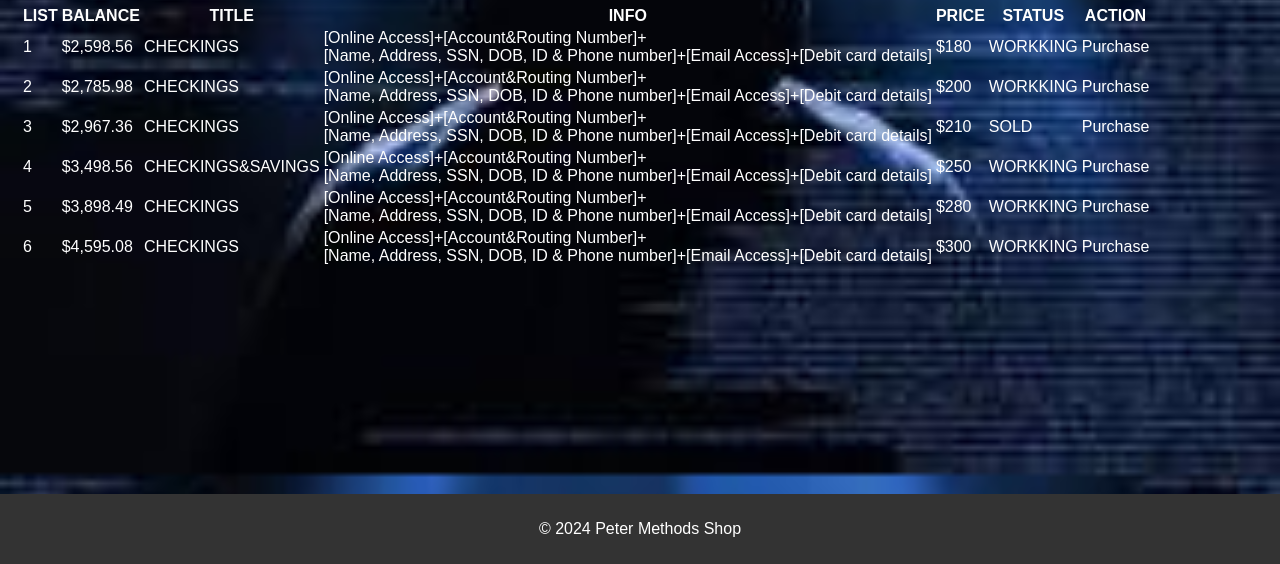
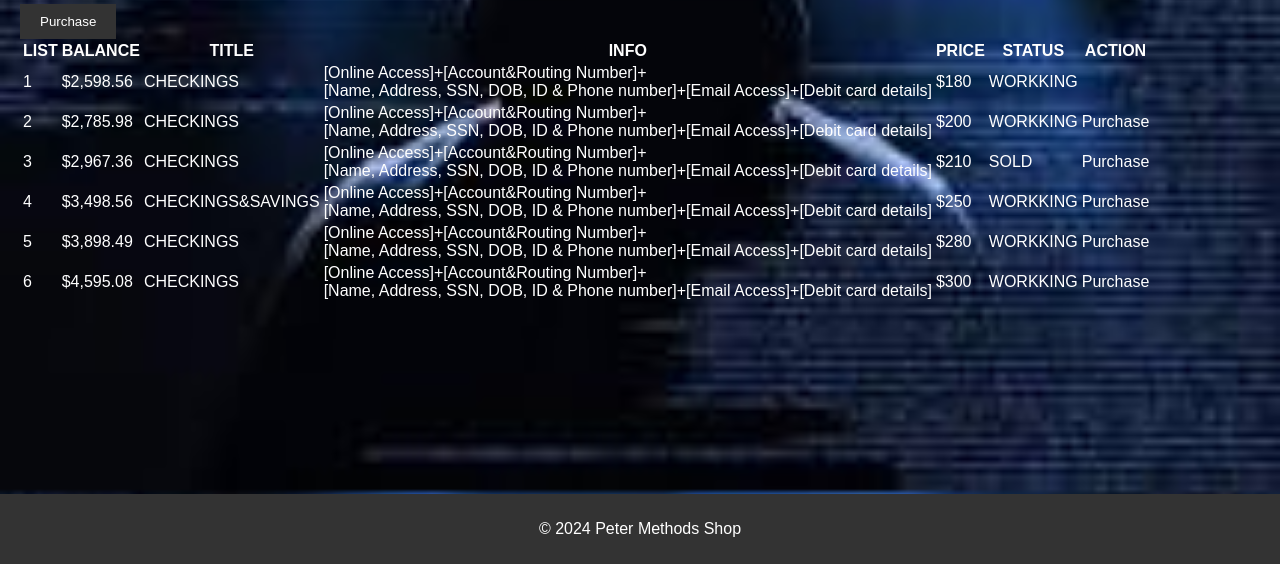
Before and after one commit to Juniorpeter/Peter-Methods-Shops, a plain HTML site: page banklogs.html in a window 1280 px wide. Shown: the part 236-800 px from the top of the page. Drawn offline with Linux system fonts and the light colour scheme.

Commit message:
Update banklogs.html

```diff
--- a/banklogs.html
+++ b/banklogs.html
@@ -38,7 +38,7 @@
             <td> [Online Access]+[Account&Routing Number]+<br>[Name, Address, SSN, DOB, ID & Phone number]+[Email Access]+[Debit card details]</td>
             <td> $180 </td>
             <td> WORKKING </td>
-            <td> Purchase </td>
+          <button onclick="location.href='checkout.html'"> Purchase </button>
         </tr>
         <tr>
             <td> 2 </td>
```
